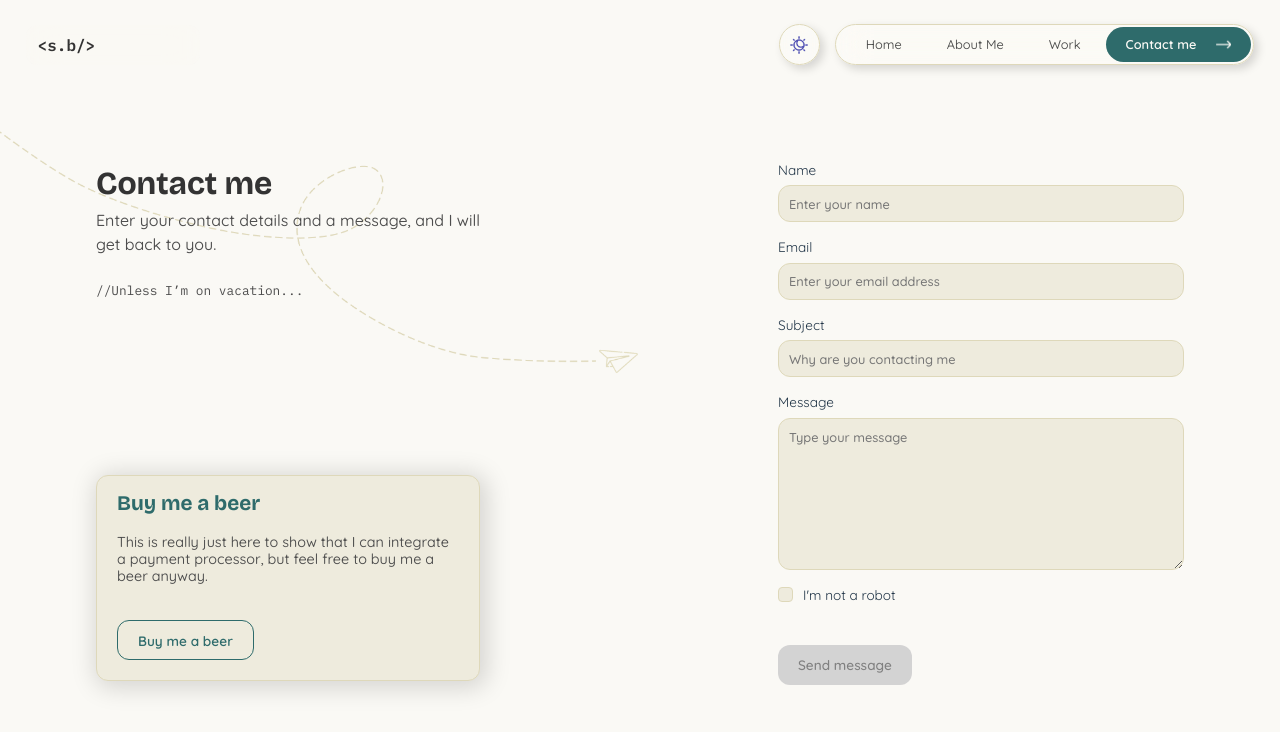
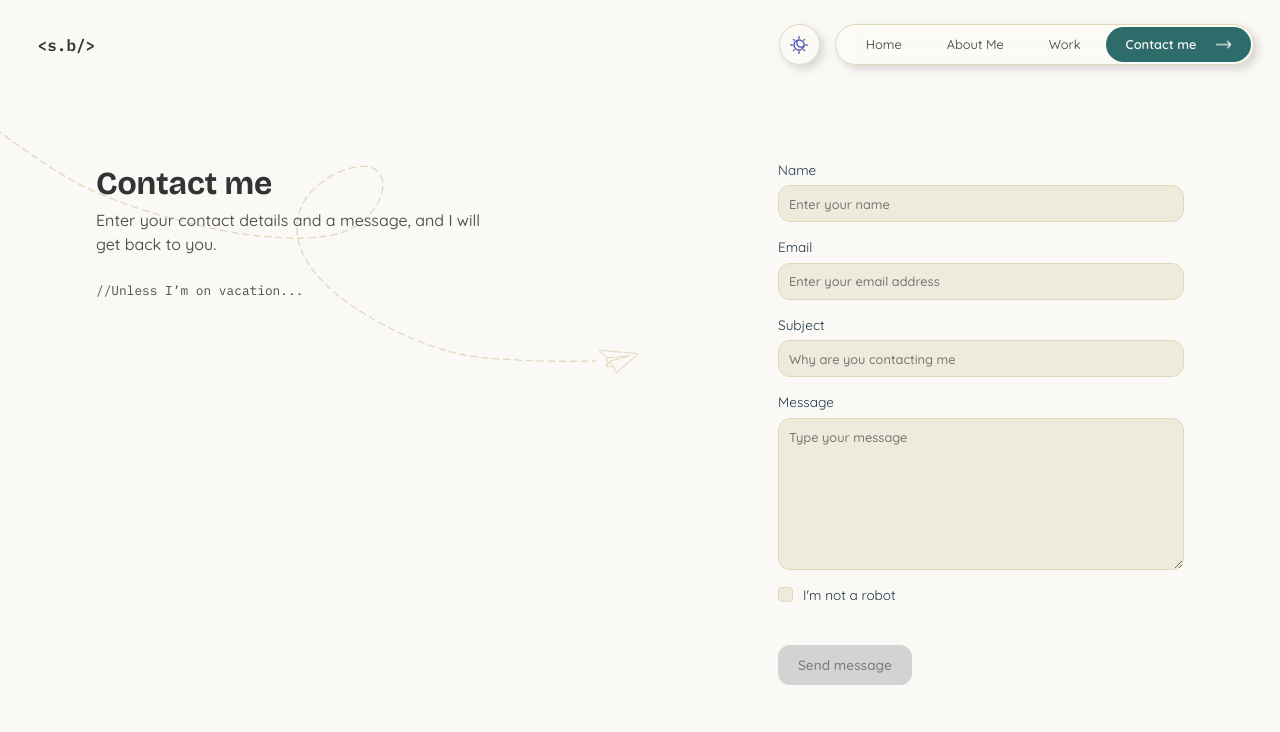
Before and after one commit to Stefdev13/stef-bekaert-portfolio, a React (Vite) app: page /contact in a window 1280 px wide. Shown: the top 732 px of the page. Built offline with nearby package versions, Linux system fonts and the light colour scheme.

Commit message:
Removed some bits
Buy me a beer dialog box hasnt been implemented yet

```diff
--- a/package.json
+++ b/package.json
@@ -3,7 +3,6 @@
   "private": true,
   "version": "0.0.0",
   "type": "module",
-  "homepage": "https://stef-bekaert.com/",
   "scripts": {
     "dev": "vite",
     "build": "vite build",
--- a/src/pages/ContactPage.jsx
+++ b/src/pages/ContactPage.jsx
@@ -37,7 +37,7 @@ function ContactPage() {
           <p className="comment">//Unless I’m on vacation...</p>
         </div>
         <div className={styles.dialogBox}>
-          <DialogBox
+          {/* <DialogBox
             title="Buy me a beer"
             text="This is really just here to show that I can integrate a payment processor, but feel free to buy me a beer anyway."
             dialogType=""
@@ -45,7 +45,7 @@ function ContactPage() {
               btnText: "Buy me a beer",
               onClick: () => buyMeABeerFunction(),
             }}
-          />
+          /> */}
         </div>
         <div className={styles.contactForm}>
           <ContactForm
```
